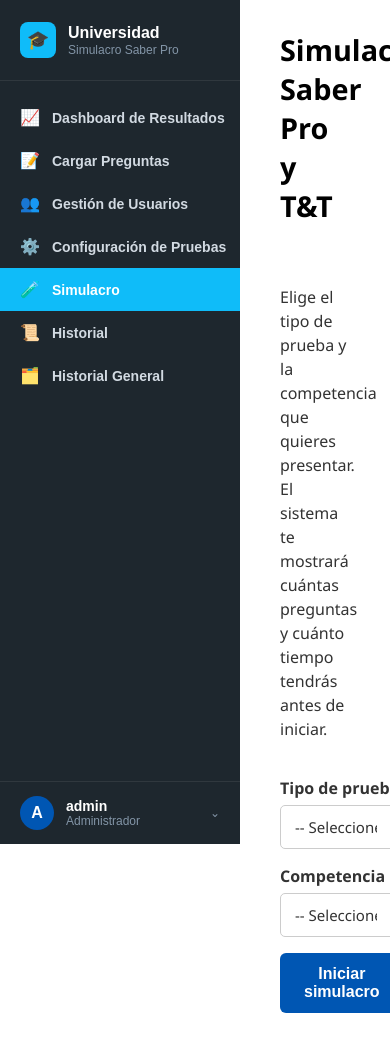
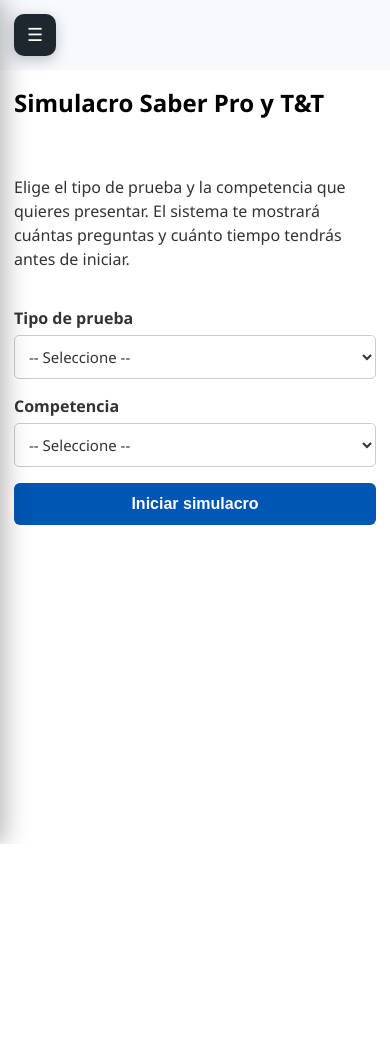
Before and after one commit to kharenlagunna/Universidad, a PHP site: page /simulacro/simulacro_inicio.php in a window 390 px wide; the page is wider, and only the part inside the window is pictured. After the commit the page ends 844 px from the top of that part, so only its background shows below. Run offline with PHP 8.4, Linux system fonts and the light colour scheme; a user stored in the database is signed in; data comes from the database, SQL or seed files in the repository.

Commit message:
resposive

```diff
--- a/admin/admin_cargar_preguntas.php
+++ b/admin/admin_cargar_preguntas.php
@@ -17,6 +17,7 @@
 <html lang="es">
 <head>
 <meta charset="UTF-8" />
+<meta name="viewport" content="width=device-width, initial-scale=1" />
 <title>Cargar Preguntas</title>
 <link rel="stylesheet" href="../estilos.css" />
 <link rel="icon" href="../favicon.svg" type="image/svg+xml">
--- a/admin/admin_configuracion_pruebas.php
+++ b/admin/admin_configuracion_pruebas.php
@@ -25,6 +25,7 @@
 <html lang="es">
 <head>
 <meta charset="UTF-8" />
+<meta name="viewport" content="width=device-width, initial-scale=1" />
 <title>Configuración de Pruebas</title>
 <link rel="stylesheet" href="../estilos.css" />
 <link rel="icon" href="../favicon.svg" type="image/svg+xml">
--- a/admin/admin_historial_simulacros.php
+++ b/admin/admin_historial_simulacros.php
@@ -25,6 +25,7 @@
 <html lang="es">
 <head>
 <meta charset="UTF-8" />
+<meta name="viewport" content="width=device-width, initial-scale=1" />
 <title>Historial General de Simulacros</title>
 <link rel="stylesheet" href="../estilos.css" />
 <link rel="icon" href="../favicon.svg" type="image/svg+xml">
--- a/admin/admin_usuarios.php
+++ b/admin/admin_usuarios.php
@@ -30,6 +30,7 @@
 <html lang="es">
 <head>
 <meta charset="UTF-8" />
+<meta name="viewport" content="width=device-width, initial-scale=1" />
 <title>Gestión de Usuarios</title>
 <link rel="stylesheet" href="../estilos.css" />
 <link rel="icon" href="../favicon.svg" type="image/svg+xml">
--- a/admin/dashboard_resultados.php
+++ b/admin/dashboard_resultados.php
@@ -607,6 +607,7 @@
 <html lang="es">
 <head>
 <meta charset="UTF-8" />
+<meta name="viewport" content="width=device-width, initial-scale=1" />
 <title>Dashboard de Resultados</title>
 <link rel="stylesheet" href="../estilos.css" />
 <link rel="icon" href="../favicon.svg" type="image/svg+xml">
--- a/auth/completar_perfil.php
+++ b/auth/completar_perfil.php
@@ -48,6 +48,7 @@
 <html lang="es">
 <head>
     <meta charset="UTF-8" />
+    <meta name="viewport" content="width=device-width, initial-scale=1" />
     <title>Completa tu perfil - Universidad</title>
     <link rel="stylesheet" href="../estilos.css" />
     <link rel="icon" href="../favicon.svg" type="image/svg+xml">
--- a/auth/login.php
+++ b/auth/login.php
@@ -72,6 +72,7 @@
 <html lang="es">
 <head>
     <meta charset="UTF-8" />
+    <meta name="viewport" content="width=device-width, initial-scale=1" />
     <title>Login - Universidad</title>
     <link rel="stylesheet" href="../estilos.css" />
     <link rel="icon" href="../favicon.svg" type="image/svg+xml">
--- a/auth/recuperar_contrasena.php
+++ b/auth/recuperar_contrasena.php
@@ -42,6 +42,7 @@
 <html lang="es">
 <head>
     <meta charset="UTF-8" />
+    <meta name="viewport" content="width=device-width, initial-scale=1" />
     <title>Recuperar contraseña - Universidad</title>
     <link rel="stylesheet" href="../estilos.css" />
     <link rel="icon" href="../favicon.svg" type="image/svg+xml">
--- a/auth/restablecer_contrasena.php
+++ b/auth/restablecer_contrasena.php
@@ -42,6 +42,7 @@
 <html lang="es">
 <head>
     <meta charset="UTF-8" />
+    <meta name="viewport" content="width=device-width, initial-scale=1" />
     <title>Restablecer contraseña - Universidad</title>
     <link rel="stylesheet" href="../estilos.css" />
     <link rel="icon" href="../favicon.svg" type="image/svg+xml">
--- a/estilos.css
+++ b/estilos.css
@@ -356,6 +356,46 @@
 
 .user-menu a.user-menu-logout {
     color: #e74c3c;
+}
+
+/* Botón hamburguesa: abre/cierra el sidebar en pantallas angostas.
+   Oculto en escritorio (el sidebar ya está siempre visible ahí);
+   se muestra solo dentro de la media query de abajo. */
+.sidebar-toggle {
+    display: none;
+    position: fixed;
+    top: 14px;
+    left: 14px;
+    width: 42px;
+    height: 42px;
+    align-items: center;
+    justify-content: center;
+    background-color: #1e272e;
+    border: none;
+    border-radius: 10px;
+    color: #fff;
+    font-size: 18px;
+    cursor: pointer;
+    box-shadow: 0 4px 14px rgba(15, 23, 42, 0.25);
+    z-index: 1002;
+}
+
+.sidebar-toggle:hover {
+    background-color: #2f3b45;
+}
+
+/* Fondo oscuro detrás del sidebar cuando está abierto en móvil, para
+   indicar que el resto de la página quedó inactivo hasta cerrarlo. */
+.sidebar-overlay {
+    display: none;
+    position: fixed;
+    inset: 0;
+    background-color: rgba(15, 23, 42, 0.5);
+    z-index: 999;
+}
+
+.sidebar-overlay.activo {
+    display: block;
 }
 
 /* Contenido principal */
@@ -1247,3 +1287,73 @@
     height: 60vh;
     max-height: 520px;
 }
+
+/* ====== Responsive: sidebar y contenido en pantallas angostas (tablet
+   hacia abajo). El sidebar deja de ocupar espacio fijo y pasa a ser un
+   menú deslizable (off-canvas) que se abre con el botón hamburguesa;
+   el contenido pasa a ocupar el 100% del ancho. ====== */
+@media (max-width: 900px) {
+    .sidebar-toggle {
+        display: flex;
+    }
+
+    .sidebar {
+        transform: translateX(-100%);
+        transition: transform 0.28s ease;
+        z-index: 1001;
+        width: 260px;
+        max-width: 82vw;
+        box-shadow: 4px 0 24px rgba(0, 0, 0, 0.3);
+    }
+
+    .sidebar.open {
+        transform: translateX(0);
+    }
+
+    .content {
+        margin-left: 0;
+        padding-top: 70px; /* espacio para no quedar tapado por el botón hamburguesa */
+    }
+
+    .contenedor-derecho {
+        padding: 20px 18px;
+    }
+
+    .contenedor-derecho h2 {
+        font-size: 1.5rem;
+    }
+}
+
+@media (max-width: 480px) {
+    .contenedor-derecho {
+        padding: 16px 14px;
+    }
+}
+
+/* ====== Responsive: tablas. Con muchas columnas no caben en pantallas
+   angostas; en vez de aplastar el texto, la tabla se vuelve un bloque con
+   scroll horizontal propio (no arrastra el resto de la página con ella). */
+@media (max-width: 700px) {
+    .tabla-indicadores {
+        display: block;
+        overflow-x: auto;
+        -webkit-overflow-scrolling: touch;
+    }
+
+    .tabla-indicadores th,
+    .tabla-indicadores td {
+        padding: 12px 14px;
+    }
+}
+
+/* ====== Responsive: modales con menos padding para aprovechar el ancho
+   disponible en pantallas de celular. ====== */
+@media (max-width: 480px) {
+    .modal-box {
+        padding: 22px;
+    }
+
+    .modal-contenido {
+        padding: 18px 16px;
+    }
+}
--- a/sidebar.php
+++ b/sidebar.php
@@ -27,7 +27,12 @@
     ['href' => '../admin/admin_historial_simulacros.php',  'icono' => '🗂️', 'texto' => 'Historial General',        'roles' => ['admin']],
 ];
 ?>
-<div class="sidebar">
+<button type="button" class="sidebar-toggle" id="sidebarToggle" aria-label="Abrir menú" aria-controls="sidebar" aria-expanded="false">
+    <span class="sidebar-toggle-icon">☰</span>
+</button>
+<div class="sidebar-overlay" id="sidebarOverlay"></div>
+
+<div class="sidebar" id="sidebar">
     <div class="sidebar-brand">
         <div class="brand-icon">🎓</div>
         <div class="brand-text">
@@ -73,4 +78,49 @@
         caja.classList.remove('open');
     });
 })();
+
+// Menú lateral deslizable en pantallas angostas (móvil/tablet): el sidebar
+// vive fuera de la pantalla (ver CSS) y este botón lo trae/lo esconde.
+(function () {
+    var sidebar = document.getElementById('sidebar');
+    var boton = document.getElementById('sidebarToggle');
+    var overlay = document.getElementById('sidebarOverlay');
+    var icono = boton ? boton.querySelector('.sidebar-toggle-icon') : null;
+    if (!sidebar || !boton || !overlay) return;
+
+    function abrirMenu() {
+        sidebar.classList.add('open');
+        overlay.classList.add('activo');
+        boton.setAttribute('aria-expanded', 'true');
+        if (icono) icono.textContent = '✕';
+    }
+
+    function cerrarMenu() {
+        sidebar.classList.remove('open');
+        overlay.classList.remove('activo');
+        boton.setAttribute('aria-expanded', 'false');
+        if (icono) icono.textContent = '☰';
+    }
+
+    boton.addEventListener('click', function (e) {
+        e.stopPropagation();
+        if (sidebar.classList.contains('open')) {
+            cerrarMenu();
+        } else {
+            abrirMenu();
+        }
+    });
+
+    overlay.addEventListener('click', cerrarMenu);
+
+    // Al elegir un módulo del menú, ciérralo (si no, tapa la página siguiente).
+    var enlaces = sidebar.querySelectorAll('.sidebar-nav a');
+    for (var i = 0; i < enlaces.length; i++) {
+        enlaces[i].addEventListener('click', cerrarMenu);
+    }
+
+    document.addEventListener('keydown', function (e) {
+        if (e.key === 'Escape') cerrarMenu();
+    });
+})();
 </script>
--- a/simulacro/simulacro_historial.php
+++ b/simulacro/simulacro_historial.php
@@ -33,6 +33,7 @@
 <html lang="es">
 <head>
     <meta charset="UTF-8">
+    <meta name="viewport" content="width=device-width, initial-scale=1" />
     <title>Historial de Simulacros</title>
     <link rel="stylesheet" href="../estilos.css">
     <link rel="icon" href="../favicon.svg" type="image/svg+xml">
--- a/simulacro/simulacro_inicio.php
+++ b/simulacro/simulacro_inicio.php
@@ -17,6 +17,7 @@
 <html lang="es">
 <head>
 <meta charset="UTF-8" />
+<meta name="viewport" content="width=device-width, initial-scale=1" />
 <title>Simulacro - Inicio</title>
 <link rel="stylesheet" href="../estilos.css" />
 <link rel="icon" href="../favicon.svg" type="image/svg+xml">
--- a/simulacro/simulacro_pregunta.php
+++ b/simulacro/simulacro_pregunta.php
@@ -92,6 +92,7 @@
 <html lang="es">
 <head>
 <meta charset="UTF-8">
+<meta name="viewport" content="width=device-width, initial-scale=1" />
 <title>Pregunta <?= $pregunta_index + 1 ?> / <?= $total_preguntas ?></title>
 <link rel="stylesheet" href="../estilos.css">
 <link rel="icon" href="../favicon.svg" type="image/svg+xml">
--- a/simulacro/simulacro_resultados.php
+++ b/simulacro/simulacro_resultados.php
@@ -70,6 +70,7 @@
 <html lang="es">
 <head>
 <meta charset="UTF-8">
+<meta name="viewport" content="width=device-width, initial-scale=1" />
 <title>Resultados del Simulacro</title>
 <link rel="stylesheet" href="../estilos.css">
 <link rel="icon" href="../favicon.svg" type="image/svg+xml">
--- a/visor/dashboard_visor.php
+++ b/visor/dashboard_visor.php
@@ -9,6 +9,7 @@
 <html lang="es">
 <head>
 <meta charset="UTF-8" />
+<meta name="viewport" content="width=device-width, initial-scale=1" />
 <title>Dashboard - Visor</title>
 <link rel="stylesheet" href="../estilos.css" />
 <link rel="icon" href="../favicon.svg" type="image/svg+xml">
```
